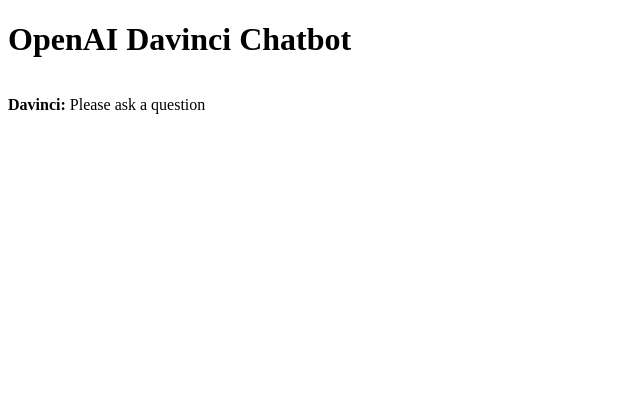
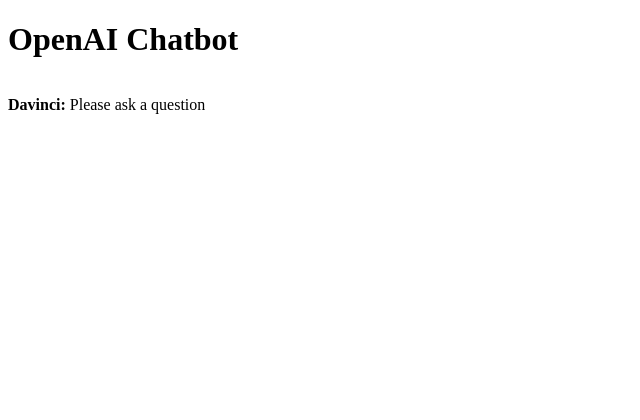
Before and after one commit to ernestoalarcongallo/chatGPT, a Flask app: page / in a window 1280 px wide. Shown: the top 420 px of the page, without its empty margins (0-640 px from the left). Run offline with Flask 2, Linux system fonts and the light colour scheme; parts of the project's set-up code (start-up, migrations or seed data) failed here and were passed over.

Commit message:
refactor web's title name

```diff
--- a/templates/chat.html
+++ b/templates/chat.html
@@ -1,7 +1,7 @@
 <!doctype html>
 <html>
   <head>
-    <title>OpenAI Davinci Chatbot</title>
+    <title>OpenAI Chatbot</title>
     <style>
       #chat-messages {
         height: calc(100vh - 100px);
@@ -40,7 +40,7 @@
     </style>
   </head>
   <body>
-    <h1>OpenAI Davinci Chatbot</h1>
+    <h1>OpenAI Chatbot</h1>
     <div id="chat-messages">
       {% for message in messages %}
       <div class="message {% if message.is_user %}user-message{% else %}bot-message{% endif %}">
--- a/templates/chat_question_and_answer.html
+++ b/templates/chat_question_and_answer.html
@@ -1,10 +1,10 @@
 <!doctype html>
 <html>
   <head>
-    <title>OpenAI Davinci Chatbot</title>
+    <title>OpenAI Chatbot</title>
   </head>
   <body>
-    <h1>OpenAI Davinci Chatbot</h1>
+    <h1>OpenAI Chatbot</h1>
     <div id="chat-container">
       {% for message in messages %}
       <div class="message {% if message.is_user %}user-message{% else %}bot-message{% endif %}">
```
